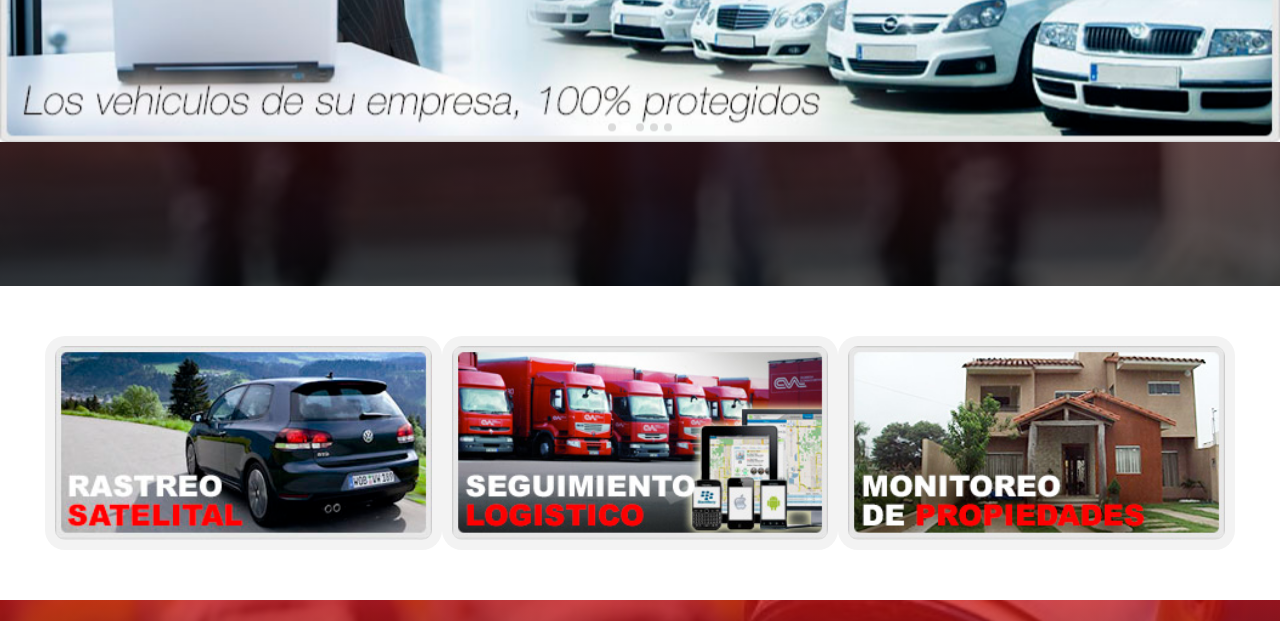
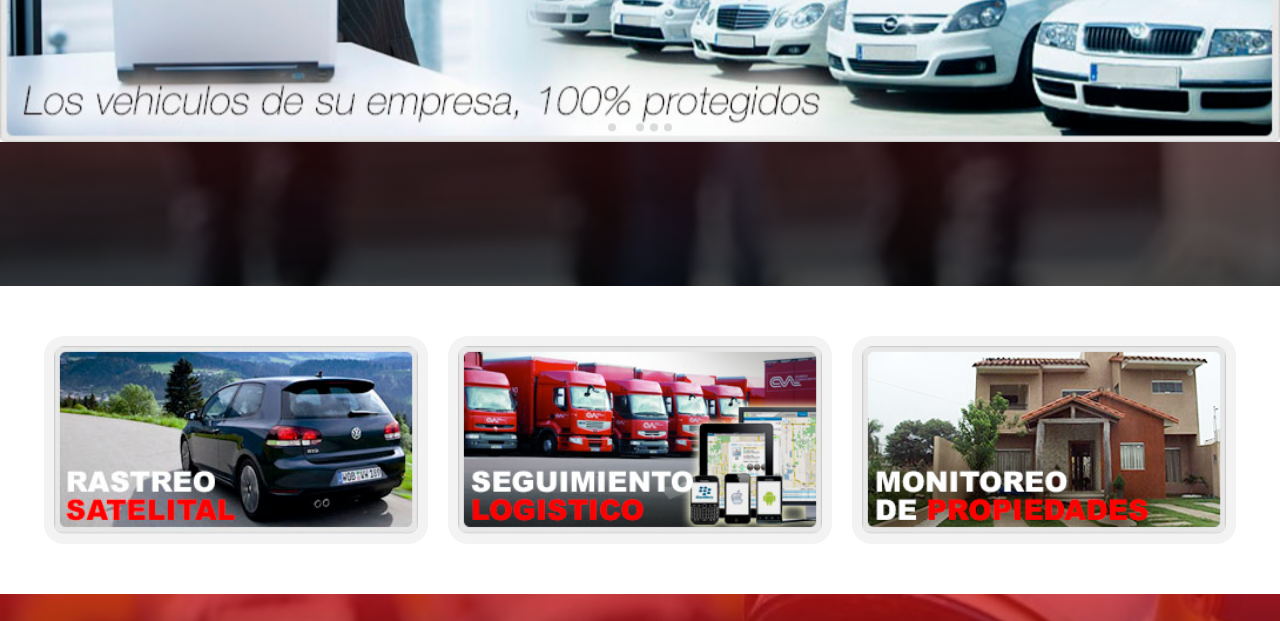
Before and after one commit to JORDANROBERTO74/ubicar, a plain HTML site: page index.html in a window 1280 px wide. Shown: the part 514-1135 px from the top of the page. Drawn offline with Linux system fonts and the light colour scheme.

Commit message:
margin servicesImages

```diff
--- a/estilo.css
+++ b/estilo.css
@@ -108,15 +108,15 @@ body {
 /* *********************/
 
 #servicios {
-  max-width: 100%;
+  max-width: 100vw;
   margin: auto;
   padding: 50px 15px;
   display: flex;
 }
 
 #servicios .contenedor-foto {
-  max-width: 100%;
-  margin: auto;
+  max-width: 100vw;
+  margin: 0px 10px;
   display: flex;
   align-items: center;
   justify-content: space-between;
@@ -130,7 +130,7 @@ body {
 
 #servicios .contenedor-foto img {
   padding: 10px;
-  width: 31vw;
+  width: 30vw;
   border-radius: 20px;
   background-color: #f3f3f3;
   cursor: pointer;
```
